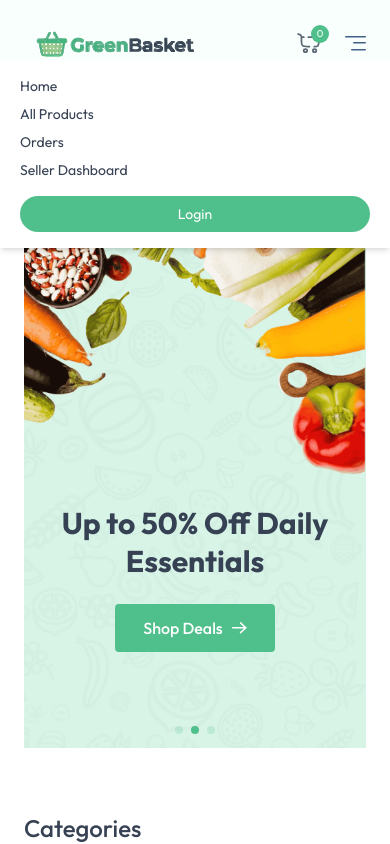
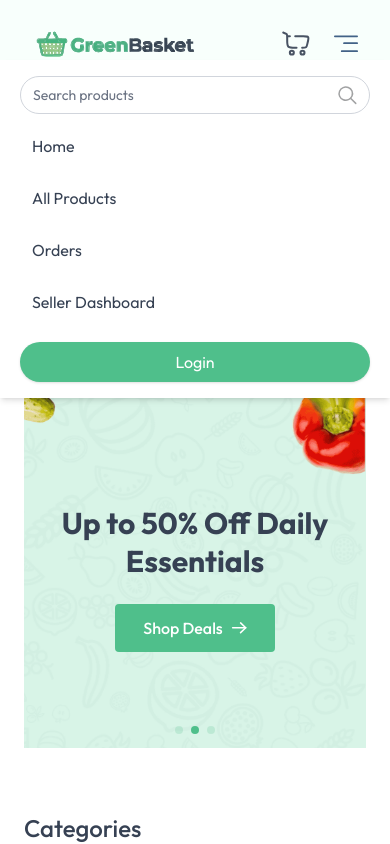
Before and after one commit to asantekelvinjr/green-basket, a React (Vite) app in the folder client/: page / in a window 390 px wide. Both pictures are taken after a click on the button 355 px from the left and 43 px from the top of the page. Shown: the top 844 px of the page. Built offline with nearby package versions, Linux system fonts and the light colour scheme; no server answers; a web font is replaced by a local one.

Commit message:
navbar on mobile fixed

```diff
--- a/client/src/components/Navbar.jsx
+++ b/client/src/components/Navbar.jsx
@@ -49,16 +49,15 @@ const Navbar = () => {
     }`;
 
   return (
-    <nav className="sticky top-0 z-50 flex items-center justify-between px-6 md:px-16 lg:px-24 xl:px-32 py-4
-    border-b border-gray-200 bg-[#F6FFFB]/80 backdrop-blur-md transition-all h-22">
+    <nav className="sticky top-0 z-50 flex items-center justify-between px-6 md:px-16 lg:px-24 xl:px-32 py-4 border-b border-gray-200 bg-[#F6FFFB]/80 backdrop-blur-md transition-all h-22">
 
       {/* Logo */}
       <NavLink to="/" onClick={() => setOpen(false)}>
         <img className="h-25" src={assets.logo} alt="logo" />
       </NavLink>
 
-      {/* Desktop Menu */}
-      <div className="hidden sm:flex items-center gap-8">
+      {/* Desktop Menu (≥1024px) */}
+      <div className="hidden lg:flex items-center gap-8">
 
         <NavLink to="/" className={navLinkClass}>
           Home
@@ -72,7 +71,7 @@ const Navbar = () => {
           Orders
         </NavLink>
 
-        {/* ✅ Seller Dashboard */}
+        {/* Seller Dashboard */}
         <NavLink to="/seller" className={navLinkClass}>
           Seller
         </NavLink>
@@ -122,7 +121,6 @@ const Navbar = () => {
 
             {/* Dropdown */}
             <ul className="absolute top-12 right-0 bg-white shadow-lg border border-gray-200 py-2 w-40 rounded-md text-sm z-40 opacity-0 group-hover:opacity-100 invisible group-hover:visible transition-all duration-200">
-
               <li
                 onClick={() => navigate("my-orders")}
                 className="px-4 py-2 hover:bg-primary/10 cursor-pointer"
@@ -130,7 +128,6 @@ const Navbar = () => {
                 My Orders
               </li>
 
-              {/* ✅ Seller in dropdown */}
               <li
                 onClick={() => navigate("/seller")}
                 className="px-4 py-2 hover:bg-primary/10 cursor-pointer"
@@ -149,8 +146,9 @@ const Navbar = () => {
         )}
       </div>
 
-      {/* Mobile */}
-      <div className="flex items-center gap-6 sm:hidden">
+      {/* Mobile & Tablet Menu (<1024px) */}
+      <div className="flex items-center gap-4 lg:hidden">
+        {/* Cart */}
         <div
           onClick={() => navigate("/cart")}
           className="relative cursor-pointer"
@@ -158,53 +156,88 @@ const Navbar = () => {
           <img
             src={assets.nav_cart_icon}
             alt="cart"
-            className="w-6 opacity-80"
+            className="w-7 h-7 opacity-90"
           />
-          <span className="absolute -top-2 -right-2 text-[10px] flex items-center justify-center text-white bg-primary min-w-[18px] h-[18px] px-1 rounded-full">
-            {getCartCount()}
-          </span>
+          {getCartCount() > 0 && (
+            <span className="absolute -top-2 -right-2 text-[10px] flex items-center justify-center text-white bg-primary font-semibold min-w-[20px] h-[20px] px-1 rounded-full animate-pulse">
+              {getCartCount()}
+            </span>
+          )}
         </div>
 
-        <button onClick={() => setOpen(!open)}>
-          <img src={assets.menu_icon} alt="menu" />
+        {/* Hamburger Menu */}
+        <button
+          onClick={() => setOpen(!open)}
+          className="p-2 rounded-md hover:bg-gray-100 transition"
+        >
+          <img src={assets.menu_icon} alt="menu" className="w-6 h-6" />
         </button>
       </div>
 
-      {/* Mobile Menu */}
+      {/* Mobile & Tablet Dropdown */}
       {open && (
-        <div className="absolute top-[60px] left-0 w-full bg-white shadow-md py-4 flex flex-col gap-2 px-5 text-sm md:hidden z-50">
+        <div className="absolute top-[60px] left-0 w-full bg-white shadow-md py-4 px-5 flex flex-col gap-3 text-base lg:hidden animate-slideDown z-50">
 
-          <NavLink to="/" onClick={() => setOpen(false)}>
+          {/* Search Bar */}
+          <div className="flex items-center gap-2 border border-gray-300 px-3 py-2 rounded-full focus-within:ring-1 focus-within:ring-primary">
+            <input
+              onChange={(e) => setSearchQuery(e.target.value)}
+              value={searchQuery}
+              className="bg-transparent outline-none w-full placeholder-gray-500 text-sm"
+              type="text"
+              placeholder="Search products"
+            />
+            <img src={assets.search_icon} alt="search" className="w-5 h-5 opacity-70" />
+          </div>
+
+          {/* Links */}
+          <NavLink
+            to="/"
+            onClick={() => setOpen(false)}
+            className="px-3 py-2 rounded hover:bg-primary/10 transition"
+          >
             Home
           </NavLink>
 
-          <NavLink to="/products" onClick={() => setOpen(false)}>
+          <NavLink
+            to="/products"
+            onClick={() => setOpen(false)}
+            className="px-3 py-2 rounded hover:bg-primary/10 transition"
+          >
             All Products
           </NavLink>
 
-          <NavLink to="/my-orders" onClick={() => setOpen(false)}>
+          <NavLink
+            to="/my-orders"
+            onClick={() => setOpen(false)}
+            className="px-3 py-2 rounded hover:bg-primary/10 transition"
+          >
             Orders
           </NavLink>
 
-          {/* ✅ Seller Mobile */}
-          <NavLink to="/seller" onClick={() => setOpen(false)}>
+          <NavLink
+            to="/seller"
+            onClick={() => setOpen(false)}
+            className="px-3 py-2 rounded hover:bg-primary/10 transition"
+          >
             Seller Dashboard
           </NavLink>
 
+          {/* Auth Buttons */}
           {!user ? (
             <button
               onClick={() => {
                 setOpen(false);
                 setShowUserLogin(true);
               }}
-              className="px-6 py-2 mt-2 bg-primary hover:bg-primary-dull text-white rounded-full"
+              className="mt-2 w-full py-2 bg-primary text-white rounded-full shadow hover:bg-primary-dull transition"
             >
               Login
             </button>
           ) : (
             <button
               onClick={logout}
-              className="px-6 py-2 mt-2 bg-primary hover:bg-primary-dull text-white rounded-full"
+              className="mt-2 w-full py-2 bg-primary text-white rounded-full shadow hover:bg-primary-dull transition"
             >
               Logout
             </button>
```
